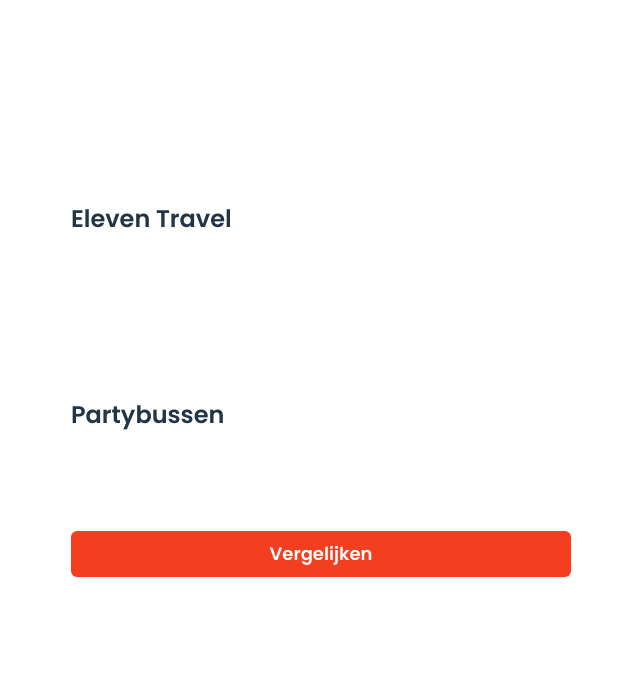
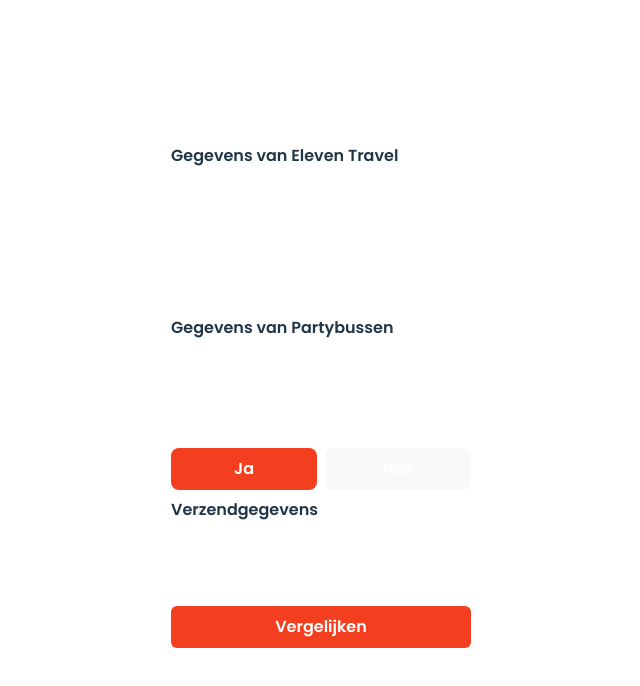
Before and after one commit to gijsvdbeuken/eleven-travel-scraper-v2, a React (Vite) app: page / in a window 1280 px wide. Shown: the top 686 px of the page, without its empty margins (319-959 px from the left). Built offline with nearby package versions, Linux system fonts and the light colour scheme.

Commit message:
created full user interface

```diff
--- a/src/App.tsx
+++ b/src/App.tsx
@@ -1,13 +1,20 @@
-//import { useState } from "react";
 import './App.css';
-import ExecuteForm from './components/ExecuteForm';
-import TargetForm from './components/TargetForm';
+import ConfigForm from './components/ConfigForm';
 
 function App() {
+  function runScraper(urlSnippet: string, eventSlug: string, mainPage: string, fragmentedPages: boolean, recipiant: string) {
+    console.log('Values used for scraper:');
+    console.log('---');
+    console.log('urlSnippet: ' + urlSnippet);
+    console.log('eventSlug: ' + eventSlug);
+    console.log('mainPage: ' + mainPage);
+    console.log('fragmentedPages: ' + fragmentedPages);
+    console.log('recipiant: ' + recipiant);
+  }
+
   return (
     <div className="min-w-500">
-      <TargetForm />
-      <ExecuteForm />
+      <ConfigForm runScraper={runScraper} />
     </div>
   );
 }
--- /dev/null
+++ b/src/components/ConfigForm.tsx
@@ -0,0 +1,107 @@
+import { useState } from 'react';
+
+interface ConfigFormProps {
+  runScraper: (urlSnippet: string, eventSlug: string, mainPage: string, fragmentedPages: boolean, recipiant: string) => void;
+}
+
+const ConfigForm: React.FC<ConfigFormProps> = ({ runScraper }) => {
+  // eleventravel.nl
+  const [urlSnippet, setUrlSnippet] = useState<string>('');
+  const [eventSlug, setEventSlug] = useState<string>('');
+
+  // partybussen.nl
+  const [mainPage, setMainPage] = useState<string>('');
+  const [fragmentedPages, setFragmentedPages] = useState<boolean>(true);
+
+  const [recipiant, setRecipiant] = useState<string>('');
+
+  function turnFragmentedPagesOn() {
+    if (fragmentedPages === true) {
+      return;
+    }
+    setFragmentedPages(true);
+  }
+
+  function turnFragmentedPagesOff() {
+    if (fragmentedPages === false) {
+      return;
+    }
+    setFragmentedPages(false);
+  }
+
+  function submitForm(urlSnippet: string, eventSlug: string, mainPage: string, fragmentedPages: boolean, recipiant: string) {
+    if (!urlSnippet || !eventSlug || !mainPage || !recipiant) {
+      console.error('Alle parameters moeten een waarde hebben.');
+      return;
+    }
+    runScraper(urlSnippet, eventSlug, mainPage, fragmentedPages, recipiant);
+  }
+
+  return (
+    <form className="flex w-[300px] flex-col items-start justify-start gap-1">
+      <h2 className="text-l font-poppins font-semibold">Gegevens van Eleven Travel</h2>
+      <label className="text-l font-poppins font-medium text-white text-opacity-60">Hoofd URL padsegment</label>
+      <input
+        onChange={(e) => {
+          setUrlSnippet(e.target.value);
+        }}
+        className="text-l w-full rounded-md bg-white bg-opacity-10 px-2 py-2 font-poppins font-medium"
+      ></input>
+      <label className="text-l font-poppins font-medium text-white text-opacity-60">Event slug</label>
+      <input
+        onChange={(e) => {
+          setEventSlug(e.target.value);
+        }}
+        className="text-l w-full rounded-md bg-white bg-opacity-10 px-2 py-2 font-poppins font-medium"
+      ></input>
+      <h2 className="text-l font-poppins font-semibold">Gegevens van Partybussen</h2>
+      <label className="text-l font-poppins font-medium text-white text-opacity-60">Hoofd URL</label>
+      <input
+        onChange={(e) => {
+          setMainPage(e.target.value);
+        }}
+        className="text-l w-full rounded-md bg-white bg-opacity-10 px-2 py-2 font-poppins font-medium"
+      ></input>
+      <label className="text-l font-poppins font-medium text-white text-opacity-60">Gefragmenteerde pagina's?</label>
+      <div className="my-1 flex w-full gap-x-2">
+        <button
+          onClick={(e) => {
+            e.preventDefault();
+            turnFragmentedPagesOn();
+          }}
+          className={`w-1/2 ${fragmentedPages === true ? 'bg-etorange' : ''} text-l px-4 py-2 font-poppins font-semibold text-white`}
+        >
+          Ja
+        </button>
+        <button
+          onClick={(e) => {
+            e.preventDefault();
+            turnFragmentedPagesOff();
+          }}
+          className={`w-1/2 ${fragmentedPages === true ? '' : 'bg-etorange'} text-l px-4 py-2 font-poppins font-semibold text-white`}
+        >
+          Nee
+        </button>
+      </div>
+      <h2 className="text-l font-poppins font-semibold">Verzendgegevens</h2>
+      <label className="text-l font-poppins font-medium text-white text-opacity-60">Ontvanger</label>
+      <input
+        onChange={(e) => {
+          setRecipiant(e.target.value);
+        }}
+        className="text-l w-full rounded-md bg-white bg-opacity-10 px-2 py-2 font-poppins font-medium"
+      ></input>
+      <button
+        className="text-l my-2 w-full rounded-md bg-etorange px-4 py-2 font-poppins font-semibold text-white"
+        onClick={(e) => {
+          e.preventDefault();
+          submitForm(urlSnippet, eventSlug, mainPage, fragmentedPages, recipiant);
+        }}
+      >
+        Vergelijken
+      </button>
+    </form>
+  );
+};
+
+export default ConfigForm;
--- a/src/components/ExecuteForm.tsx
+++ /dev/null
@@ -1,11 +0,0 @@
-//import React from 'react'
-
-const ExecuteForm = () => {
-  return (
-    <>
-      <button className="my-5 w-full rounded-md bg-etorange px-4 py-2 font-poppins text-lg font-semibold text-white">Vergelijken</button>
-    </>
-  );
-};
-
-export default ExecuteForm;
--- a/src/components/TargetForm.tsx
+++ /dev/null
@@ -1,47 +0,0 @@
-import { useEffect, useState } from 'react';
-
-const TargetForm = () => {
-  // eleventravel.nl
-  const [urlSnippet, setUrlSnippet] = useState<string>('');
-  const [eventSlug, setEventSlug] = useState<string>('');
-
-  // partybussen.nl
-  const [MainPage, SetMainPage] = useState<string>('');
-  //const [FragmentedPages, SetFragmentedPages] = useState<boolean>(false);
-
-  useEffect(() => {
-    console.log(urlSnippet);
-    console.log(eventSlug);
-    console.log(MainPage);
-  }, [urlSnippet, eventSlug, MainPage]);
-
-  return (
-    <form className="flex w-[500px] flex-col items-start justify-start gap-1">
-      <h2 className="font-poppins text-2xl font-semibold">Eleven Travel</h2>
-      <label className="font-poppins text-lg font-medium text-white text-opacity-60">Hoofd URL padsegment</label>
-      <input
-        onChange={(e) => {
-          setUrlSnippet(e.target.value);
-        }}
-        className="w-full rounded-md bg-white bg-opacity-10 px-4 py-2 font-poppins text-lg font-medium"
-      ></input>
-      <label className="font-poppins text-lg font-medium text-white text-opacity-60">Event slug</label>
-      <input
-        onChange={(e) => {
-          setEventSlug(e.target.value);
-        }}
-        className="w-full rounded-md bg-white bg-opacity-10 px-4 py-2 font-poppins text-lg font-medium"
-      ></input>
-      <h2 className="font-poppins text-2xl font-semibold">Partybussen</h2>
-      <label className="font-poppins text-lg font-medium text-white text-opacity-60">Hoofd URL</label>
-      <input
-        onChange={(e) => {
-          SetMainPage(e.target.value);
-        }}
-        className="w-full rounded-md bg-white bg-opacity-10 px-4 py-2 font-poppins text-lg font-medium"
-      ></input>
-    </form>
-  );
-};
-
-export default TargetForm;
```
